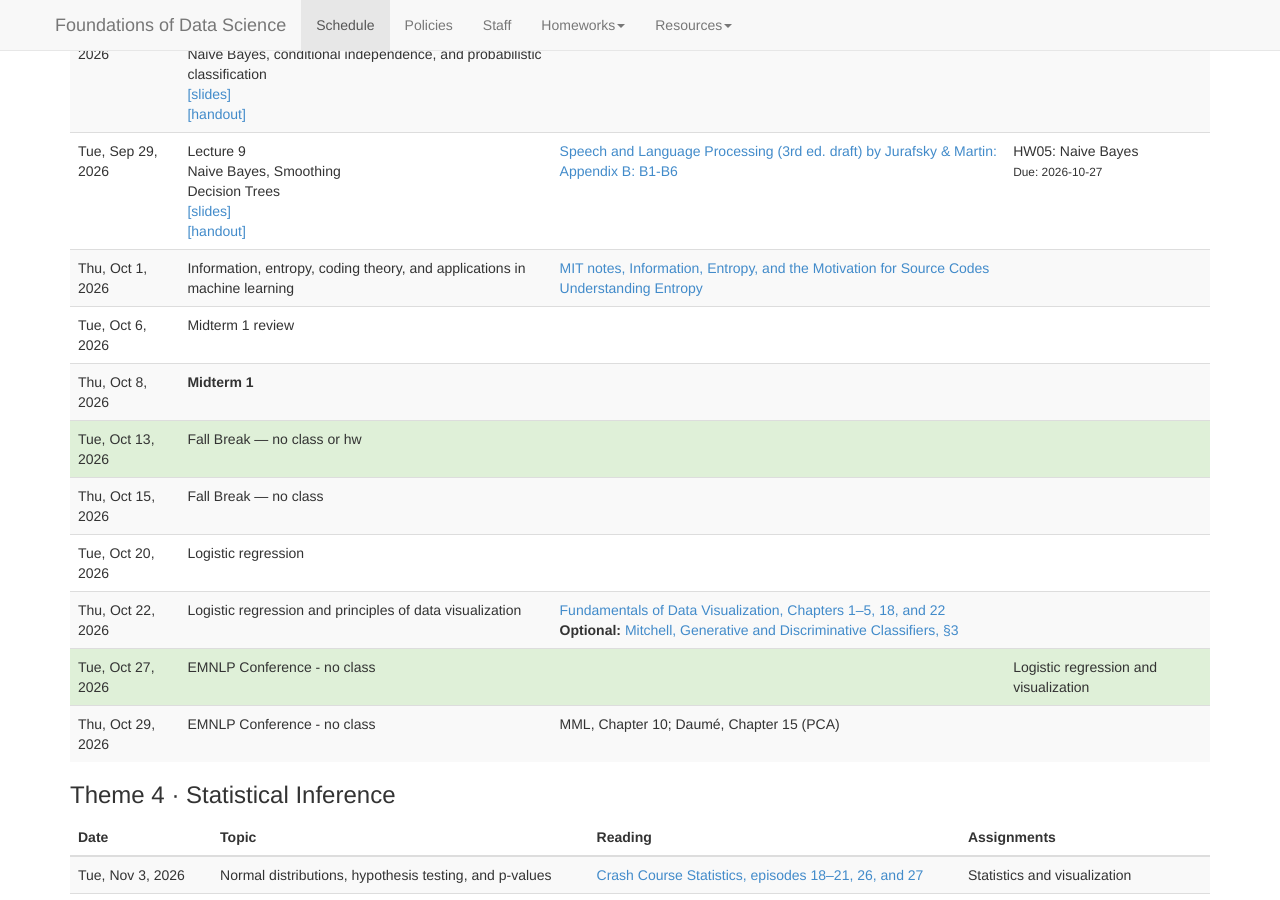
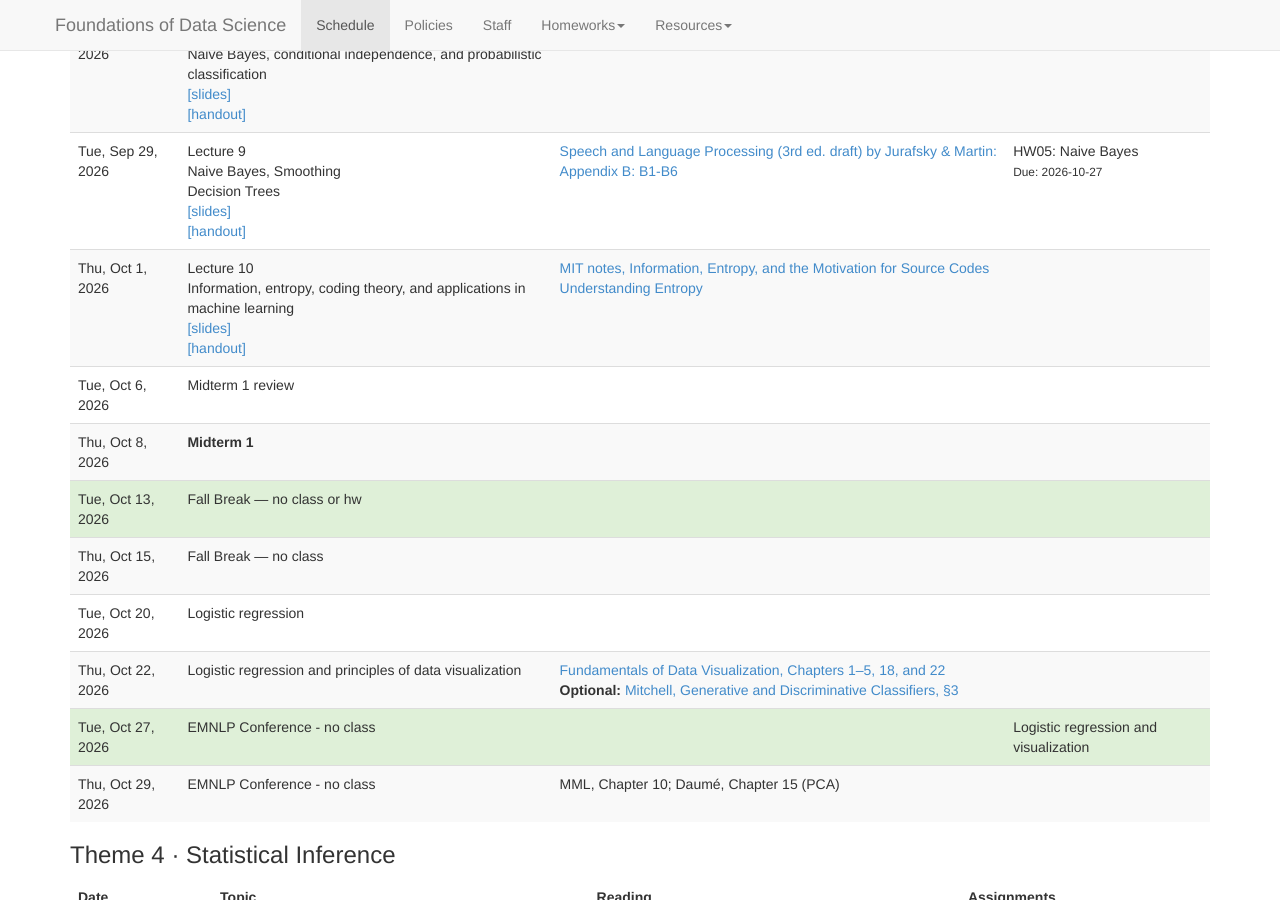
Before and after one commit to BrynMawrNLP/260_course, a Jekyll site: the page built from schedule.md, in a window 1280 px wide and 900 px high, scrolled down 1162 px. Built offline with Jekyll 4.4.1, drawn with Linux system fonts in a browser that asks for light colours; nearby versions of some CDN libraries.

Commit message:
schedule: lec 10

```diff
--- a/_data/schedule.yaml
+++ b/_data/schedule.yaml
@@ -98,7 +98,9 @@
         - title: "Speech and Language Processing (3rd ed. draft) by Jurafsky & Martin: Appendix B: B1-B6"
           url: "https://web.stanford.edu/~jurafsky/slp3/B.pdf"
     - date: 2026-10-01
-      title: "Information, entropy, coding theory, and applications in machine learning"
+      title: "Lecture 10<br>Information, entropy, coding theory, and applications in machine learning"
+      slides: slides/lecture10.pdf
+      handouts: handouts/handout10.pdf
       readings:
         - title: "MIT notes, Information, Entropy, and the Motivation for Source Codes"
           url: "https://ocw.mit.edu/courses/6-02-introduction-to-eecs-ii-digital-communication-systems-fall-2012/resources/mit6_02f12_chap02/"
```
